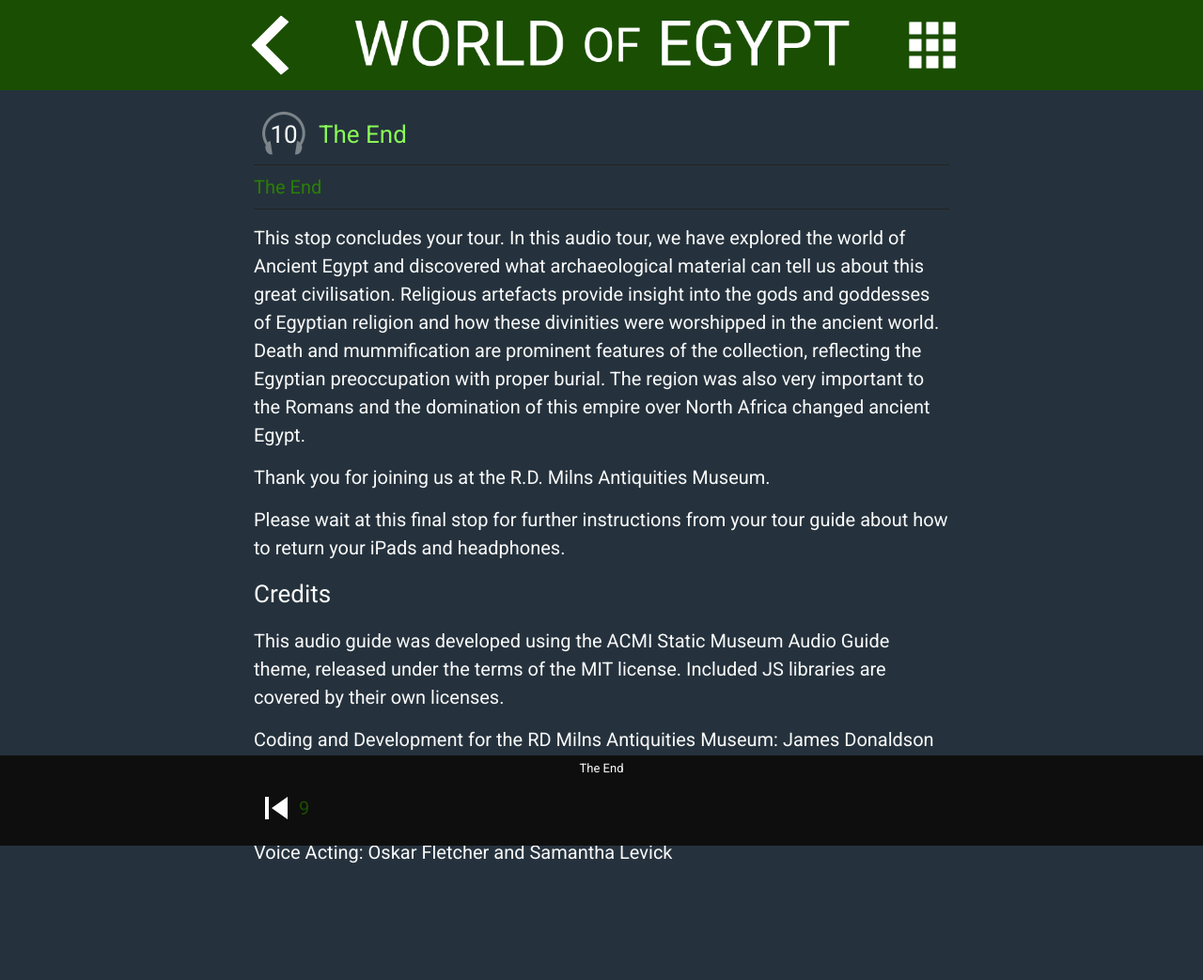
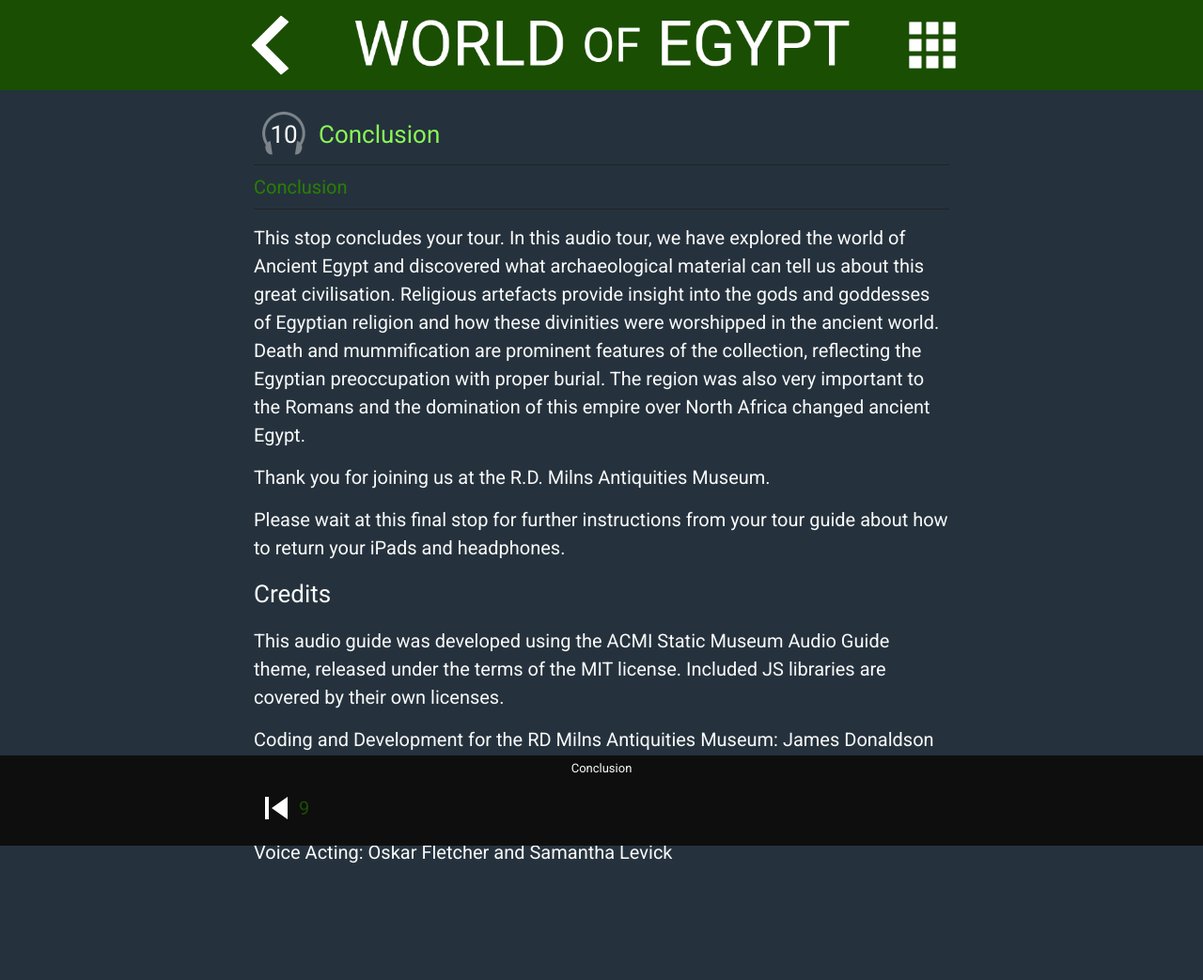
Before and after one commit to uqantiquities/world-of-egypt, a Jekyll site: the page built from stops/10.md, in a window 1280 px wide. Shown: the whole page at 94% size. Built offline with Jekyll 4.4.1, drawn with Linux system fonts in a browser that asks for light colours.

Commit message:
Update 10.md

```diff
--- a/stops/10.md
+++ b/stops/10.md
@@ -2,8 +2,8 @@
 layout: episode
 permalink: /stops/10/
 type: stop
-section_title: The End
-title: The End
+section_title: Conclusion
+title: Conclusion
 page_rank: 10
 stop_id: 10
 audio_file:
```
